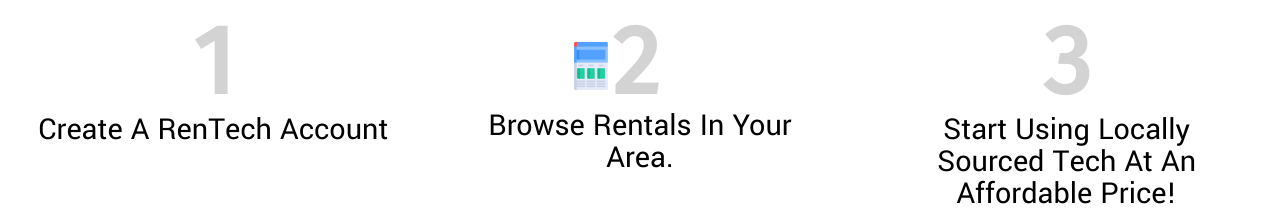
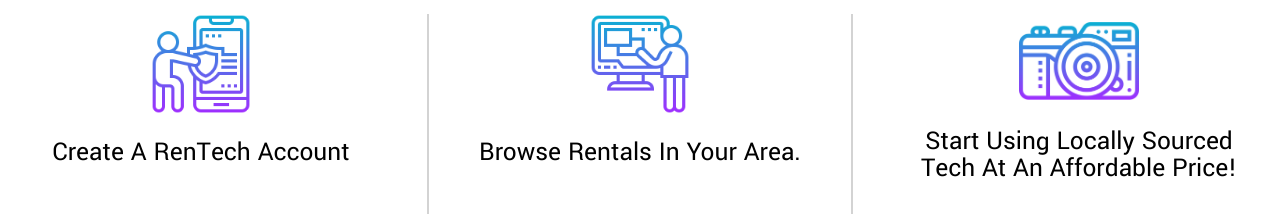
Before and after one commit to build-week-use-my-tech-stuff-umts/umts-ui, a website: page index.html in a window 1280 px wide. Shown: the part 578-800 px from the top of the page. Drawn offline with Linux system fonts and the light colour scheme.

Commit message:
added step icons at bottom of index.html

```diff
--- a/index.html
+++ b/index.html
@@ -11,6 +11,7 @@
         <link href="https://fonts.googleapis.com/css?family=Yantramanav&display=swap" rel="stylesheet">
         <link href="https://fonts.googleapis.com/css?family=Fira+Sans&display=swap" rel="stylesheet">
         <!--<div>Icons made by <a href="https://www.flaticon.com/authors/freepik" title="Freepik">Freepik</a> from <a href="https://www.flaticon.com/" title="Flaticon">www.flaticon.com</a> is licensed by <a href="http://creativecommons.org/licenses/by/3.0/" title="Creative Commons BY 3.0" target="_blank">CC 3.0 BY</a></div>-->
+        <!--<div>Icons made by <a href="https://www.flaticon.com/authors/eucalyp" title="Eucalyp">Eucalyp</a> from <a href="https://www.flaticon.com/" title="Flaticon">www.flaticon.com</!--<div> is licensed by <a href="http://creativecommons.org/licenses/by/3.0/" title="Creative Commons BY 3.0" target="_blank">CC 3.0 BY</a></div>-->
     </head>
     <body>
         <header>
@@ -34,23 +35,20 @@
         </section>
         <section id="steps">
             <div>
-                <h1>1</h1>
+                <img src="images/antivirus.png" alt="">
                 <p>
                     Create A RenTech Account
                 </p>
             </div>
-            <div>
-                <section>
-                    <img src="images/browse icon.png" alt="">
-                    <h1>2</h1>
-                </section>
+            <div id="mid-step" >
+                <img src="images/monitor.png" alt="">
                 <p>
                    Browse Rentals In Your Area.
                 </p>
             </div>
-            <div>
-                <h1>3</h1>
-                <p>
+            <div id="right-step">
+                <img src="images/camera.png" alt="">
+                <p >
                     Start Using Locally Sourced Tech At An Affordable Price!
                 </p>
             </div>
--- a/less/style.less
+++ b/less/style.less
@@ -339,17 +339,11 @@ header {
 		display: flex;
 		flex-direction: column;
 		align-items: center;
+		justify-content: space-between;
 		//border: 2px solid lightgray;
 		//background: #ef6f6c;
-		section {
-			margin: 0;
-			display: flex;
-			width: 40%;
-			img {
-				margin-top: 20%;
-				width:30%;
-				height: 50%;
-			}
+		img {
+			height:50%;
 		}
 		h1 {
 			font-size: 6rem;
@@ -359,8 +353,12 @@ header {
 			height: 50%;
 		}
 		p {
-			height: 50%;
-			font-size: 2rem;
+			padding-bottom: 6vh;
+			font-size: 1.7rem;
+			vertical-align: text-bottom;
+		}
+		#right-text {
+			padding-top: 2vh;
 		}
 		@media screen and (max-width: 990px) {
 			margin-bottom: 3vh;
@@ -371,6 +369,23 @@ header {
 			width: 85%;
 		}
 	}
+	#mid-step {
+		width: 33%;
+		border-left: 2px solid lightgrey;
+		border-right: 2px solid lightgrey;
+	}
+	#right-step {
+		img {
+			max-width: 119.88px;
+			height: auto;
+			margin-top: 1vh;
+		}
+		p {
+			padding-bottom: 4vh;
+		}
+	}
+
+
 }
 #meet {
 	width: 90%;
```
Also changed, not shown: about.html (+1 -0 lines), css/style.css, images/antivirus.png (added), images/camera.png (added), images/login.png (added), images/monitor.png (added).
